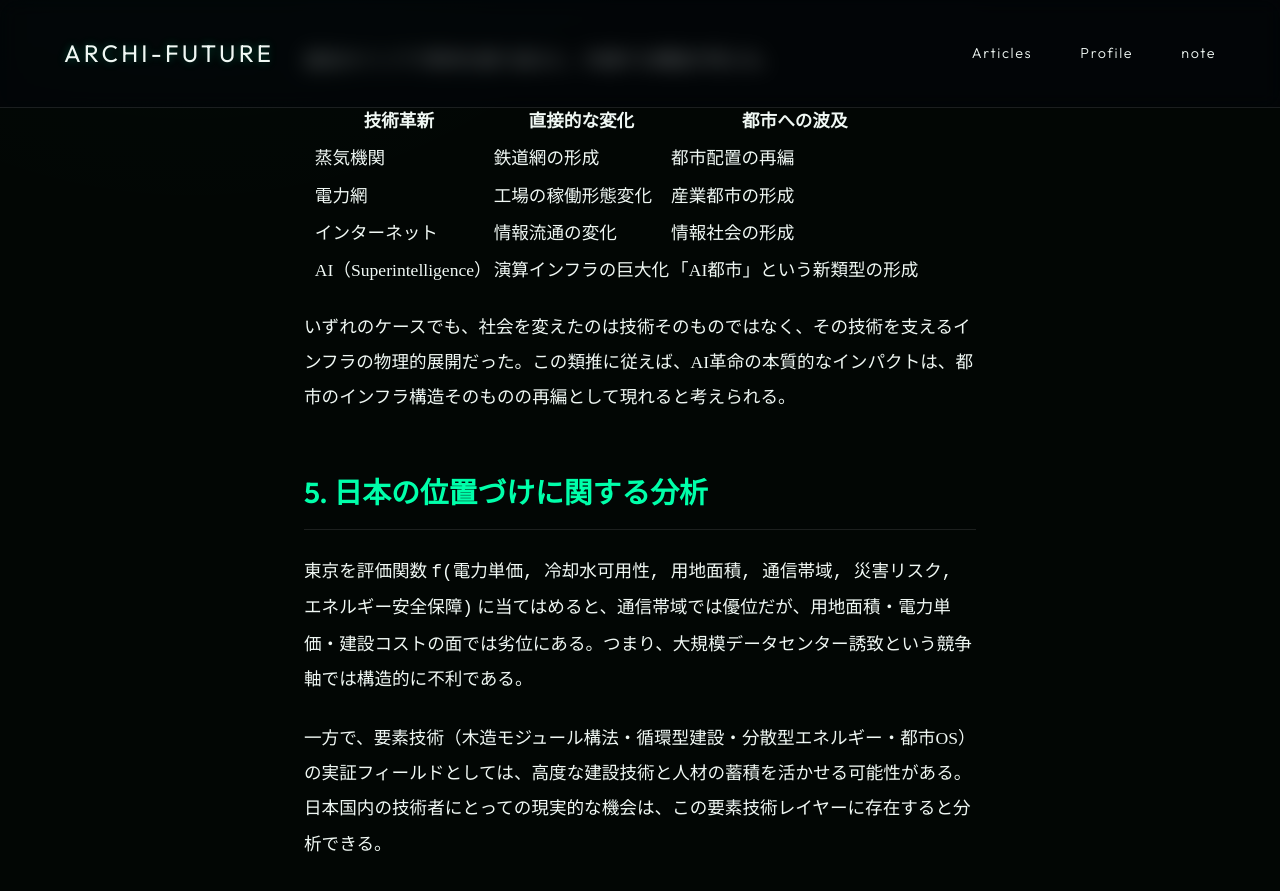
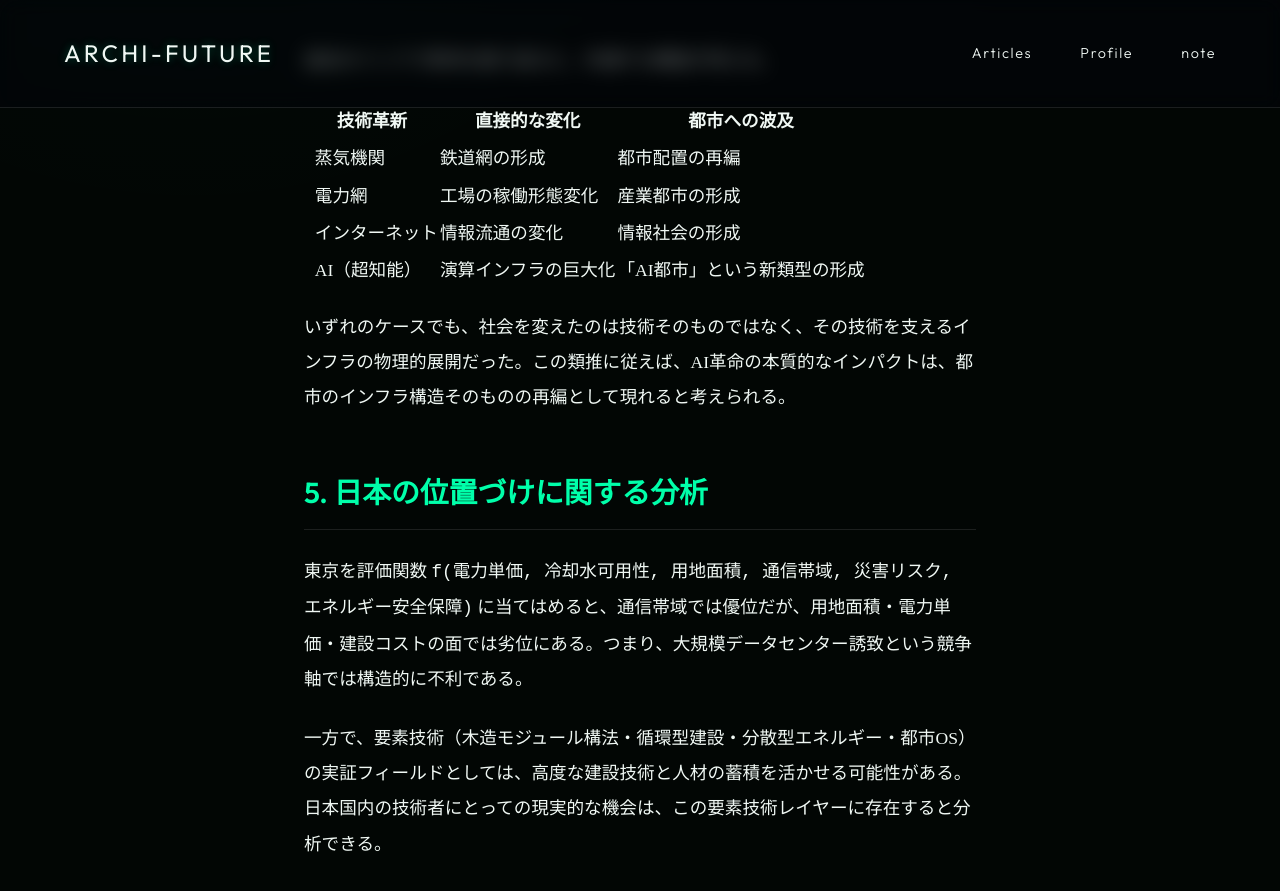
Before and after one commit to phity-j/wood0, a Jekyll site: the page built from _posts/2026-07-03-ai.md, in a window 1280 px wide and 900 px high, scrolled down 2476 px. Shown: the top 891 px of the window. Built offline with Jekyll 4.4.1, drawn with Linux system fonts in a browser that asks for light colours.

Commit message:
Update _posts/2026-07-03-ai.md (via Pages CMS)

```diff
--- a/_posts/2026-07-03-ai.md
+++ b/_posts/2026-07-03-ai.md
@@ -50,11 +50,11 @@ AIインフラの技術更新サイクルは短い。GPU世代交代・冷却方
 
 
 | 技術革新 | 直接的な変化 | 都市への波及 |
-| --------------------------------- | ---------- | --------------- |
+| ------------------- | ---------- | --------------- |
 | &nbsp;&nbsp;蒸気機関 | 鉄道網の形成 | 都市配置の再編 |
 | &nbsp;&nbsp;電力網 | 工場の稼働形態変化 | 産業都市の形成 |
 | &nbsp;&nbsp;インターネット | 情報流通の変化 | 情報社会の形成 |
-| &nbsp;&nbsp;AI（Superintelligence） | 演算インフラの巨大化 | 「AI都市」という新類型の形成 |
+| &nbsp;&nbsp;AI（超知能） | 演算インフラの巨大化 | 「AI都市」という新類型の形成 |
 
 
 <div style="margin-top:20px;"></div>
```
